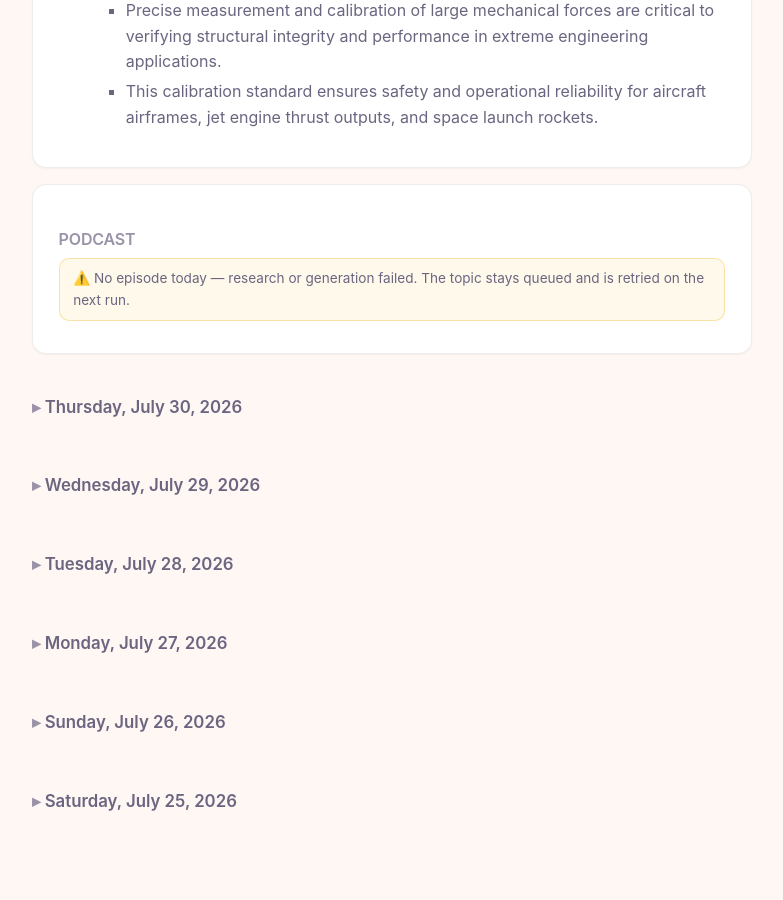
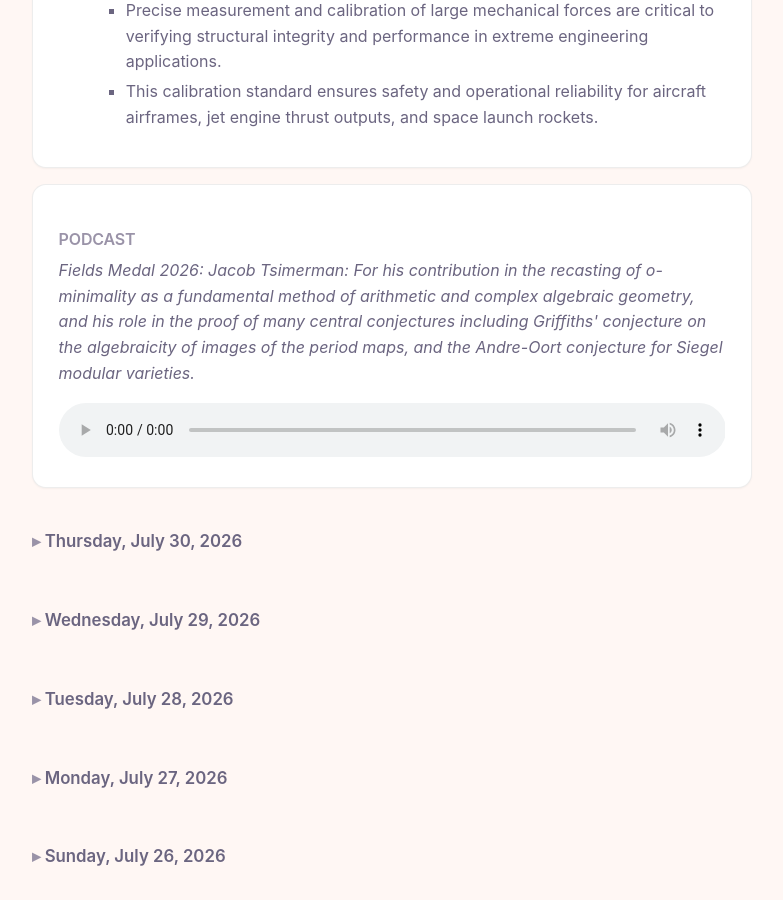
Before and after one commit to Camil-H/camil-h.github.io, a Jekyll site: the page knowledge_secretary/index.html, which Jekyll copies as it is, in a window 1280 px wide and 900 px high, scrolled down 5676 px. Shown: the whole window, without its empty margins (248-1031 px from the left). Built offline with Jekyll 4.4.1, drawn with Linux system fonts in a browser that asks for light colours; some of the changed text lies outside the part shown.

Commit message:
deploy: Camil-H/knowledge_secretary@9dcd7d3c5041daacbd724a6b1fed08dd0da609ee

```diff
--- a/knowledge_secretary/index.html
+++ b/knowledge_secretary/index.html
@@ -115,7 +115,7 @@
 <body>
 <h1>Knowledge Secretary</h1>
 <p class="subtitle">Daily newsletter, YouTube digest, and technical podcast</p>
-<p class="updated">Updated <time class="js-datetime" datetime="2026-07-31T15:30:24.242852+00:00">2026-07-31T15:30:24.242852+00:00</time></p>
+<p class="updated">Updated <time class="js-datetime" datetime="2026-07-31T16:00:12.482239+00:00">2026-07-31T16:00:12.482239+00:00</time></p>
 <section class="day today"><h2><time class="js-date" datetime="2026-07-31">2026-07-31</time></h2><article class="task newsletter"><h3 class="task-label">Newsletter</h3><h2>Discovery &amp; Translational Science</h2>
 <ul>
 <li><strong><a href="https://www.science.org/content/blog-post/bacteria-and-cancer-latest-word" rel="noopener noreferrer">Refuting tumor-microbiome diagnostic utility</a></strong> — <em>In the Pipeline</em></li>
@@ -301,7 +301,7 @@
 </li>
 </ul>
 </li>
-</ul></article><article class="task podcast"><h3 class="task-label">Podcast</h3><p class="notice">⚠️ No episode today — research or generation failed. The topic stays queued and is retried on the next run.</p></article></section>
+</ul></article><article class="task podcast"><h3 class="task-label">Podcast</h3><p class="topic">Fields Medal 2026: Jacob Tsimerman: For his contribution in the recasting of o-minimality as a fundamental method of arithmetic and complex algebraic geometry, and his role in the proof of many central conjectures including Griffiths&#x27; conjecture on the algebraicity of images of the period maps, and the Andre-Oort conjecture for Siegel modular varieties.</p><audio controls src="https://github.com/Camil-H/knowledge_secretary/releases/download/podcast-2026-07-31/episode.mp3"></audio></article></section>
 <details class="day"><summary><time class="js-date" datetime="2026-07-30">2026-07-30</time></summary><article class="task newsletter"><h3 class="task-label">Newsletter</h3><h2>Discovery &amp; Translational Science</h2>
 <p><strong>[Biotech]</strong> <strong><a href="https://www.statnews.com/2026/07/29/latigo-phase-2-results-non-opioid-pain-reliever-ltg-001/" rel="noopener noreferrer">Latigo Biotherapeutics publishes Phase 2 data for LTG-001 in acute pain</a></strong> — <em>STAT+</em><br>
 - LTG-001, a Nav1.8 inhibitor targeting a rival mechanism to Vertex’s Journavx (suzetrigine), met primary and key secondary endpoints in a Phase 2 acute-pain trial (bunionectomy model).<br>
```
